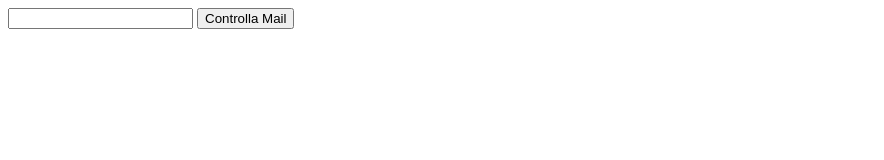
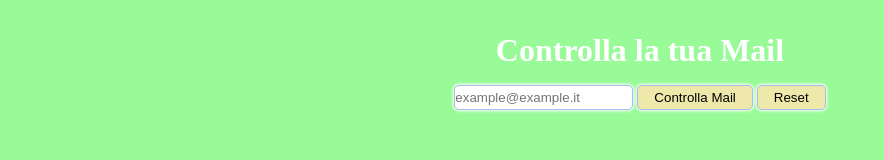
Before and after one commit to AlessandroSaba1991/js-mail-dadi, a plain HTML site: page bonus/index.html in a window 1280 px wide. Shown: the whole page, without its empty margins (0-884 px from the left). Drawn offline with Linux system fonts and the light colour scheme.

Commit message:
add style and button reset EXERCISE COMPLETE

```diff
--- a/bonus/assets/css/style.css
+++ b/bonus/assets/css/style.css
@@ -0,0 +1,47 @@
+* {
+    margin: 0;
+    padding: 0;
+    box-sizing: border-box;
+}
+
+body {
+    background-color: palegreen;
+}
+
+.container {
+    width: 80%;
+    margin: 2rem auto;
+    text-align: center;
+}
+
+.title {
+    color: white;
+    margin-bottom: 1rem;
+}
+
+.risposta,
+.richiesta input,
+.control,
+.reset {
+    border-radius: 5px;
+    box-shadow: 0 0 3px 1px white;
+    border: 1px solid rgb(175, 184, 238);
+}
+
+.control,
+.reset {
+    padding: 0.25rem 1rem;
+    background-color: palegoldenrod;
+}
+
+.richiesta input {
+    padding: 0.25rem 0;
+}
+
+.risposta {
+    background-color: palevioletred;
+    color: white;
+    padding: 1rem;
+    margin-top: 1rem;
+    display: inline-block;
+}
--- a/bonus/assets/js/main.js
+++ b/bonus/assets/js/main.js
@@ -13,17 +13,23 @@ Usiamo un input e un bottone per inserire la mail e poi mostriamo i risultati in
 const mail_autorizzate = ['mario@hotmail.it', 'giuseppe@libero.it', 'alessandro@gmail.com']
 
 //Creo variabile per stampare messaggio
-let text;
+let text, element_risposta;
 
 //Seleziono il container dove andrò a mettere il risultato
 element_container = document.querySelector('.container')
 
-//selezioniamo il bottone
+//selezioniamo il bottone e il form
 const element_button_control = document.querySelector('.control')
+const element_button_reset = document.querySelector('.reset')
+const element_form = document.querySelector('form')
 
 //al click del bottone facciamogli fare qualcosa
-element_button_control.addEventListener('click', function() {
+element_form.addEventListener("submit", function(event) {
 
+    //non fa ricaricare la pagina
+    event.preventDefault()
+
+    //disabilitiamo il bottone dopo il click
     element_button_control.setAttribute('disabled', 'disabled')
 
     //prendi dall'input la email dell'utente
@@ -47,6 +53,21 @@ element_button_control.addEventListener('click', function() {
         }
 
     }
+    //creo la risposta
+    element_risposta = `<div class="risposta">${text}</div>`;
+
     //stampo a schermo la risposta
-    element_container.insertAdjacentHTML("beforeend", `<div class="risposta">${text}</div>`)
+    element_container.insertAdjacentHTML("beforeend", element_risposta)
 })
+
+//facciamogli fare qualcosa anche a reset
+element_button_reset.addEventListener('click', function() {
+
+    //riabilito il bottone control
+    element_button_control.removeAttribute('disabled', 'disabled')
+
+    //cancello la risposta
+    let element_remove = document.querySelector('.risposta');
+    element_remove.remove();
+
+})
--- a/bonus/index.html
+++ b/bonus/index.html
@@ -13,16 +13,22 @@
 
     <div class="container">
 
+        <h1 class="title">Controlla la tua Mail</h1>
+
         <div class="richiesta">
 
-            <input type="email" class="user_mail" required>
+            <form action="#" method="post">
 
-            <button class="control">Controlla Mail</button>
+                <input type="email" class="user_mail" placeholder="example@example.it" required>
+
+                <button type="submit" class="control">Controlla Mail</button>
+                <button type="reset" class="reset">Reset</button>
+
+            </form>
+            <!-- /form -->
 
         </div>
         <!-- /.richiesta -->
-
-
 
     </div>
     <!-- /.container -->
```
